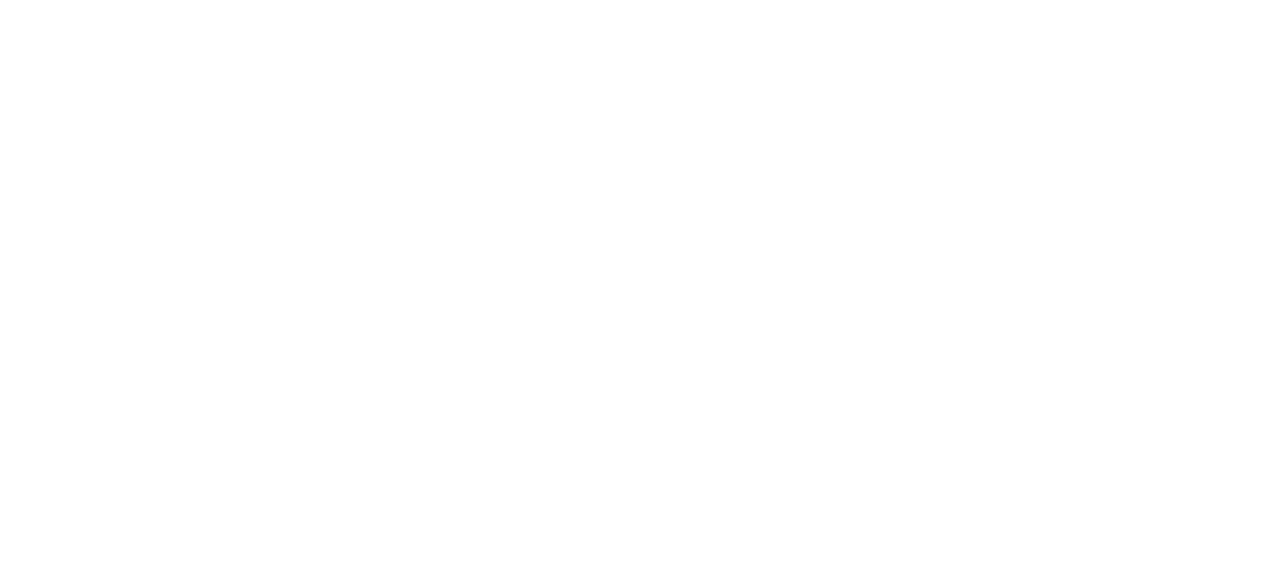
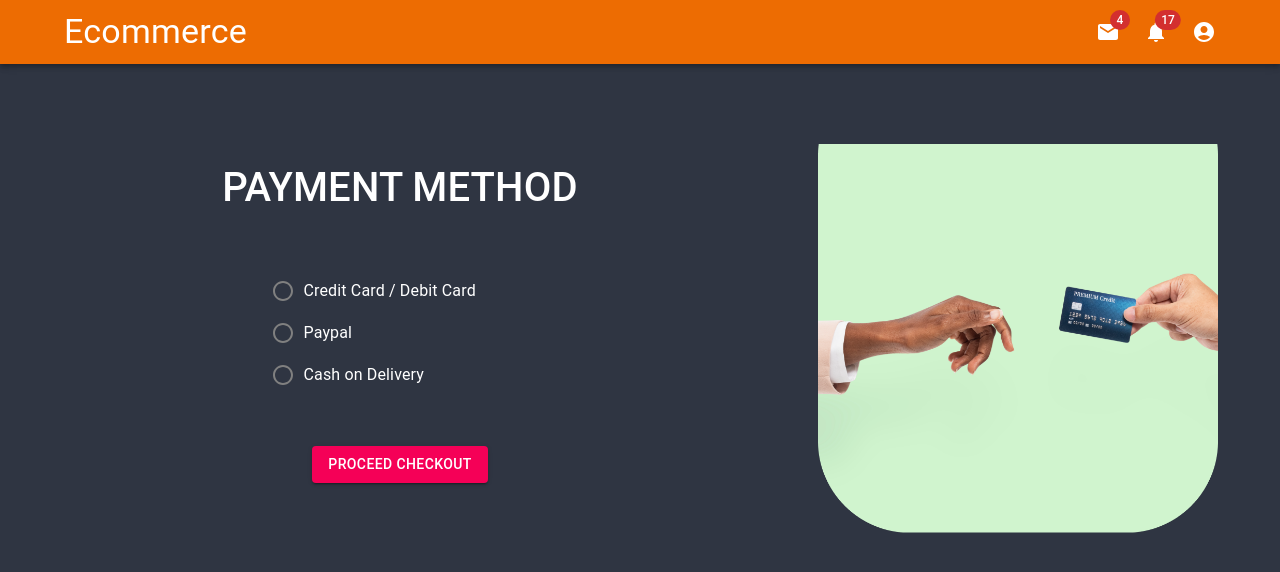
Before and after one commit to Emart-Ecommerce-Sem4/E-Mart-Frontend, a React (Create React App) app: page /payment in a window 1280 px wide. Before the commit this address had no page. Shown: the top 572 px of the page. Built offline with nearby package versions, Linux system fonts and the light colour scheme.

Commit message:
Done Payment page

```diff
--- a/src/App.jsx
+++ b/src/App.jsx
@@ -10,6 +10,7 @@
 import EditUser from './pages/EditUser';
 import Dashboard from './pages/dashboard';
 import theme from './utils/theme';
+import Payment from './pages/payment';
 
 function App() {
   const userAuth = useSelector((state) => state.user.auth);
@@ -23,6 +24,7 @@
         <Route path="/admin/edit-user" element={<EditUser />} exact />
         <Route path="/forgot-password" element={<ForgotPassword />} exact />
         <Route path="/cart" element={<ShoppingCart />} exact />
+        <Route path="/payment" element={<Payment />} exact />
         <Route
           path="/dashboard"
           element={userAuth ? <Dashboard /> : <Navigate to="/" />}
--- /dev/null
+++ b/src/pages/payment/index.jsx
@@ -0,0 +1,50 @@
+import { CssBaseline, Stack, Typography, Button, RadioGroup } from '@mui/material';
+import React from 'react';
+import HomeNavBar from '../../components/HomeNavBar';
+import PAYMENT_IMAGE from '../../assets/payment.png';
+import HeightBox from '../../components/HeightBox';
+import FormGroup from '@mui/material/FormGroup';
+import FormControlLabel from '@mui/material/FormControlLabel';
+import Radio from '@mui/material/Radio';
+
+export default function Payment() {
+  return (
+    <div>
+      <CssBaseline />
+      <HomeNavBar />
+      <Stack direction="row" spacing={10} justifyContent="center">
+        <div style={{width : "675px"}}>
+          <HeightBox height={100} />
+          <Typography>
+            <h1 style={{textAlign : "center"}}>PAYMENT METHOD</h1>
+          </Typography>
+          <HeightBox height={50} />
+          <div style={{paddingLeft : 210}}>
+            <FormGroup>
+              <RadioGroup>
+                <FormControlLabel value="a" control={<Radio />} label="Credit Card / Debit Card" />
+                <FormControlLabel value="b" control={<Radio />} label="Paypal" />
+                <FormControlLabel value="c" control={<Radio />} label="Cash on Delivery" />
+              </RadioGroup>
+            </FormGroup>
+          </div>
+          <HeightBox height={50} />
+          <div style={{textAlign : "center"}}>
+            <Button variant="contained" color="secondary">
+              Proceed Checkout
+            </Button>
+          </div>
+        </div>
+        <div>
+          <img
+            src={PAYMENT_IMAGE}
+            alt=""
+            width={400}
+            align="right"
+            // height={500}
+          />
+        </div>
+      </Stack>
+    </div>
+  );
+}
```
Also changed, not shown: src/assets/payment.png (added).
